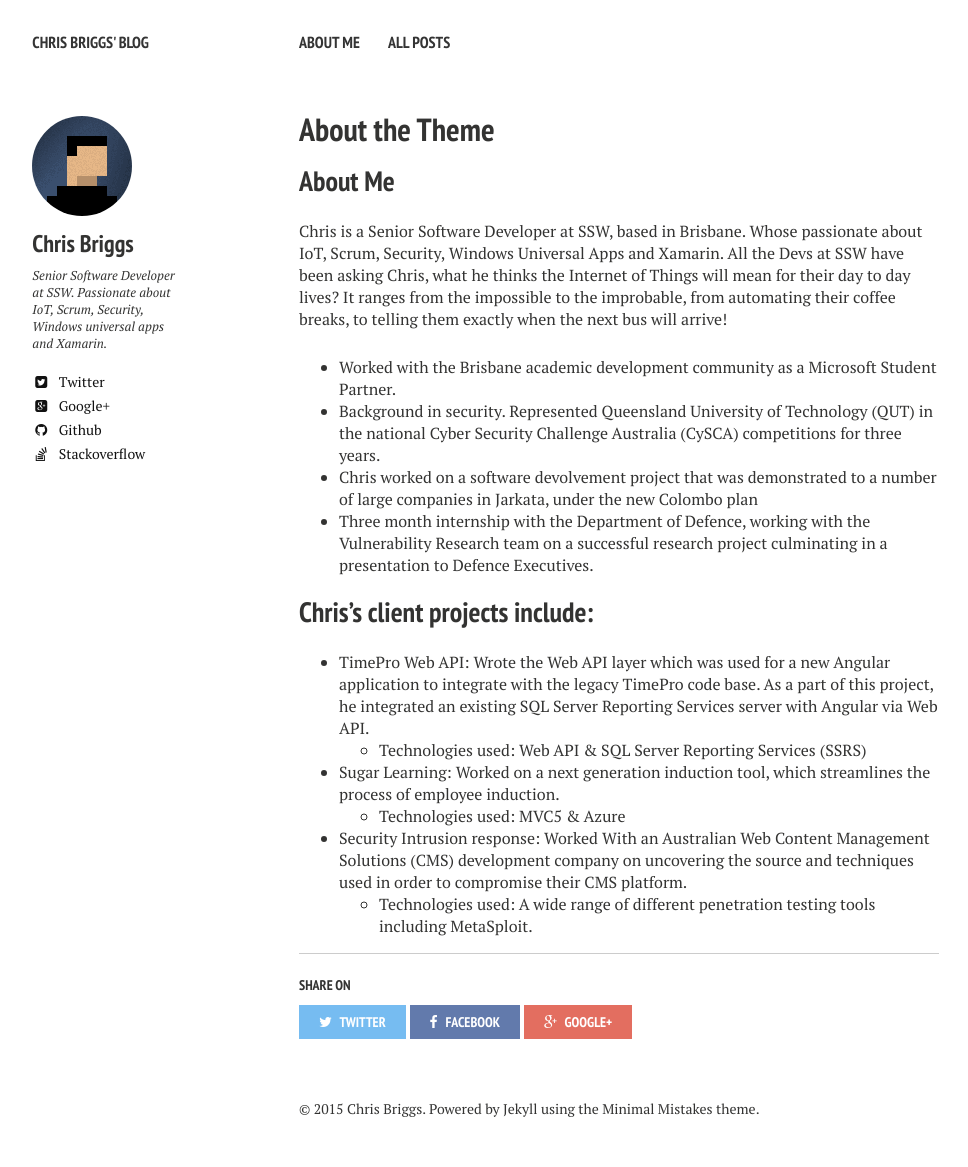
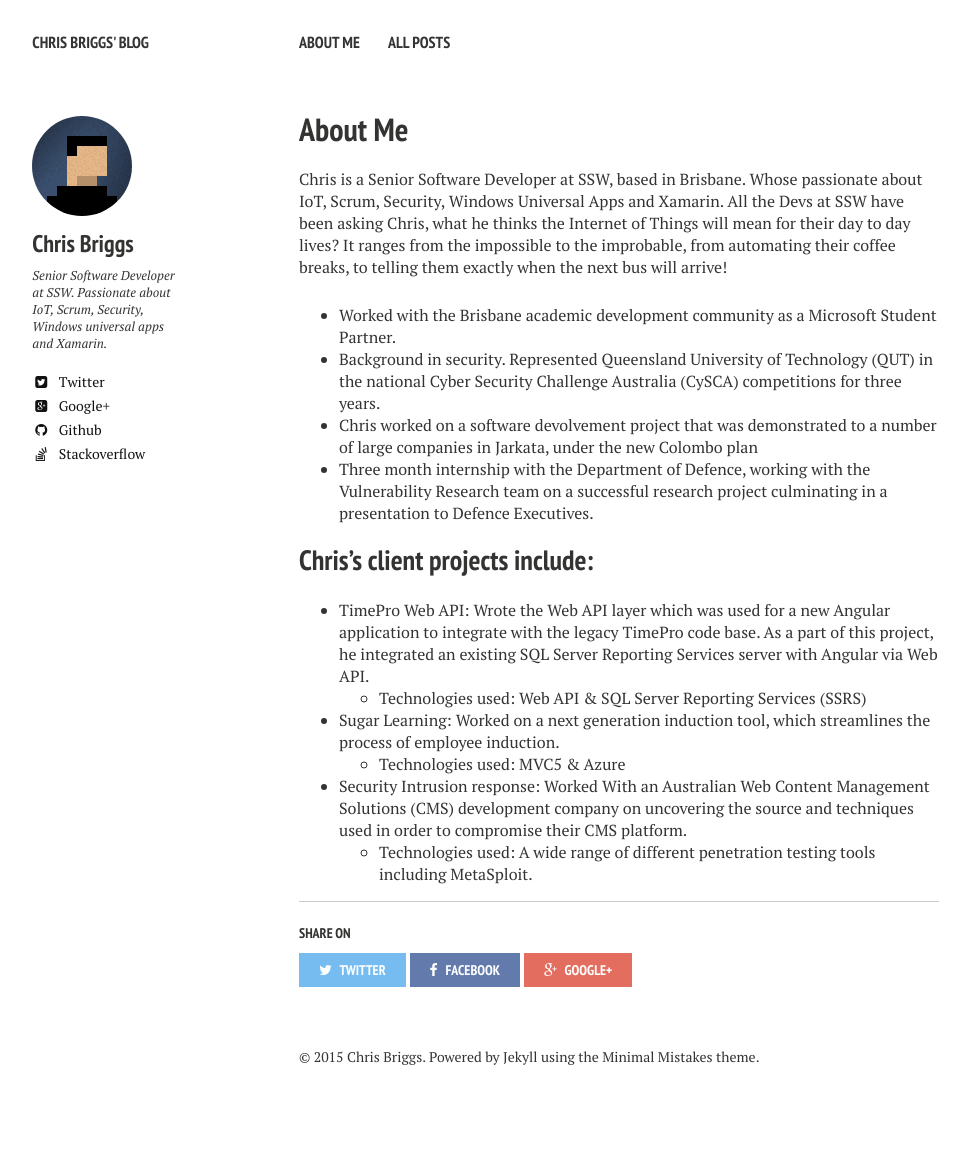
Before and after one commit to Briggsc28/briggsc28.github.io, a Jekyll site: the page built from about/index.md, in a window 1280 px wide. Shown: the whole page, without its empty margins (21-989 px from the left). Built offline with Jekyll 4.4.1, drawn with Linux system fonts in a browser that asks for light colours; nearby versions of some CDN libraries; after the commit the page ends 1115 px from its top, so only the background shows below that.

Commit message:
updated about me

```diff
--- a/about/index.md
+++ b/about/index.md
@@ -1,7 +1,7 @@
 ---
 layout: page
-title: About the Theme
-tags: [about, Jekyll, theme, responsive]
+title: About Me
+tags: [about]
 modified: 2014-08-08T20:53:07.573882-04:00
 comments: true
 image:
@@ -9,8 +9,6 @@
   credit: WeGraphics
   creditlink: http://wegraphics.net/downloads/free-ultimate-blurred-background-pack/
 ---
-
-## About Me
 
 Chris is a Senior Software Developer at SSW, based in Brisbane. Whose passionate about IoT, Scrum, Security, Windows Universal Apps and Xamarin. All the Devs at SSW have been asking Chris, what he thinks the Internet of Things will mean for their day to day lives? It ranges from the impossible to the improbable, from automating their coffee breaks, to telling them exactly when the next bus will arrive!
 
@@ -22,8 +20,8 @@
 ## Chris's client projects include:
 
 * TimePro Web API: Wrote the Web API layer which was used for a new Angular application to integrate with the legacy TimePro code base. As a part of this project, he integrated an existing SQL Server Reporting Services server with Angular via Web API.
-  * Technologies used: Web API & SQL Server Reporting Services (SSRS)
+  * Technologies used: Web API & SQL Server Reporting Services (SSRS)<BR>
 * Sugar Learning: Worked on a next generation induction tool, which streamlines the process of employee induction.
-  * Technologies used: MVC5 & Azure
+  * Technologies used: MVC5 & Azure<BR>
 * Security Intrusion response: Worked With an Australian Web Content Management Solutions (CMS) development company on uncovering the source and techniques used in order to compromise their CMS platform.
   * Technologies used: A wide range of different penetration testing tools including MetaSploit.
```
